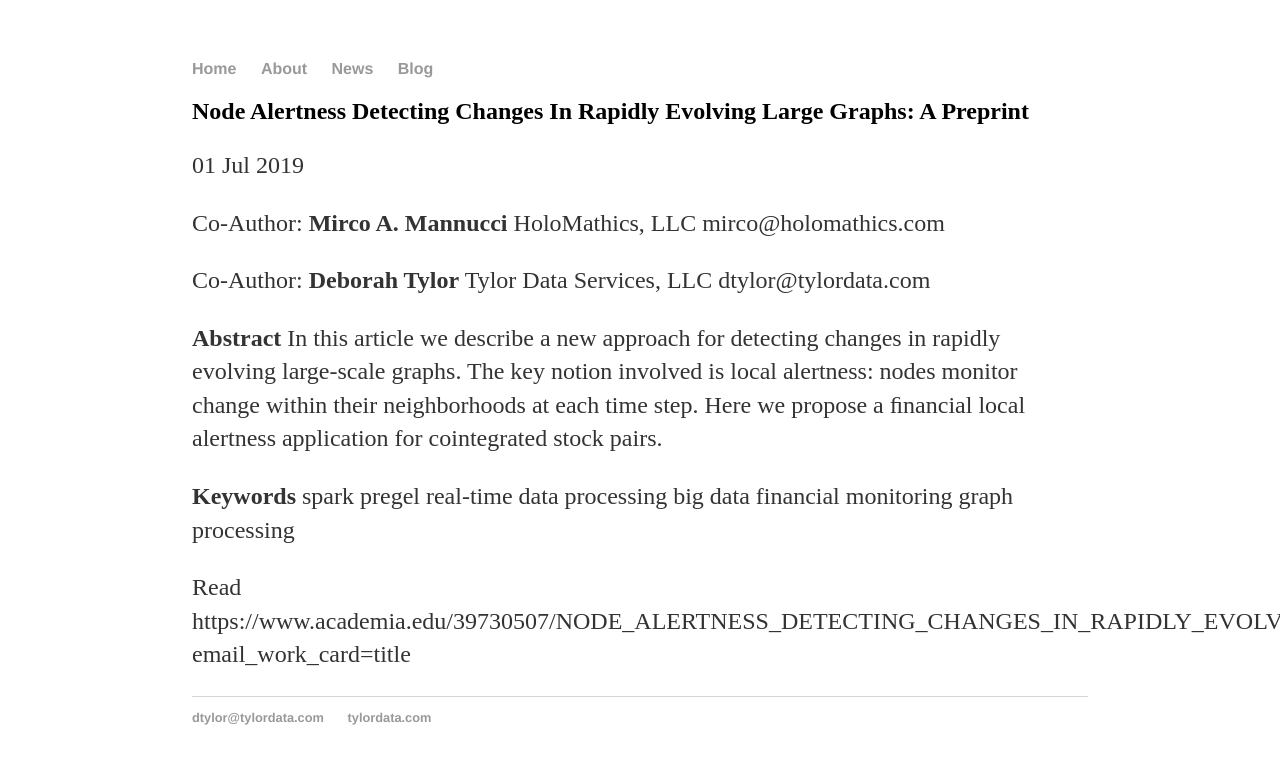
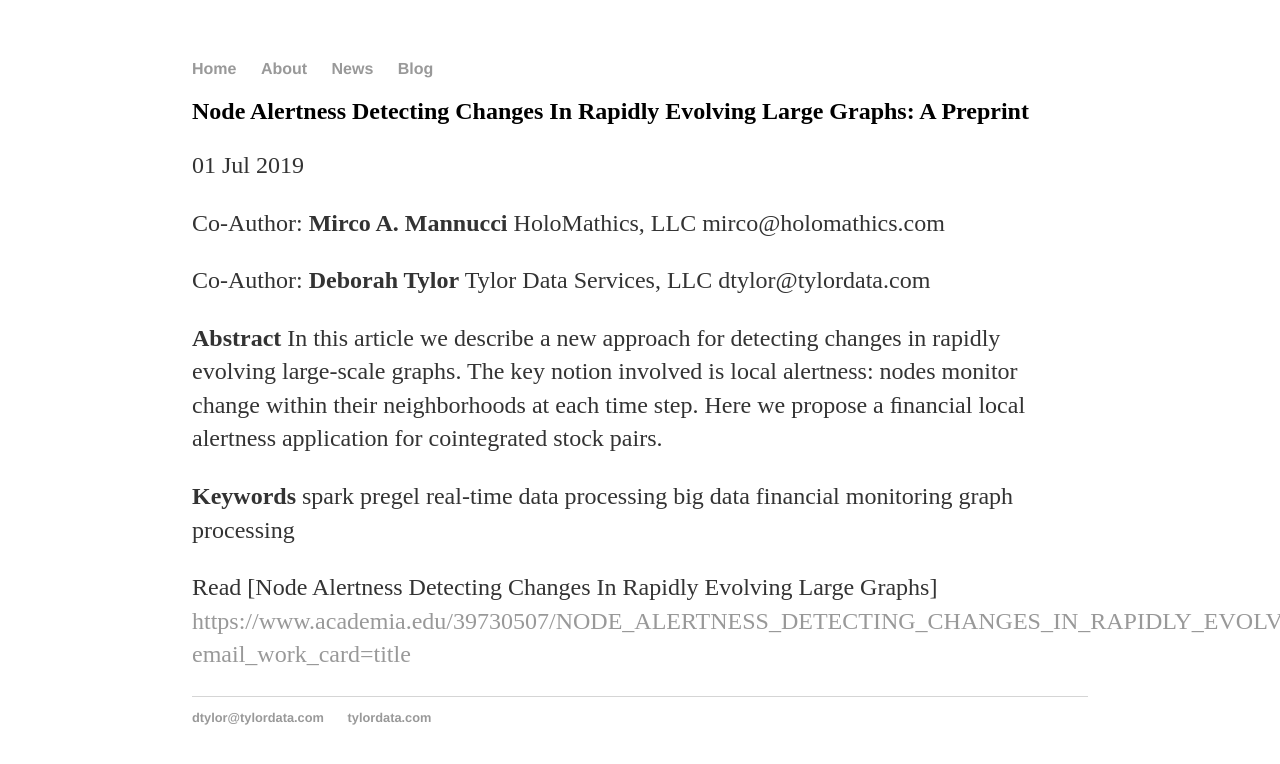
Before and after one commit to dtylor/dtylor.github.io, a Jekyll site: the page built from _posts/2019-07-01-Node-Alertness-Detecting-Changes-In-Rapidly-Evolving-Large-Graphs.md, in a window 1280 px wide. Shown: the top 764 px of the page. Built offline with Jekyll 4.4.1, drawn with Linux system fonts in a browser that asks for light colours.

Commit message:
Update 2019-07-01-Node-Alertness-Detecting-Changes-In-Rapidly-Evolving-Large-Graphs.md

```diff
--- a/_posts/2019-07-01-Node-Alertness-Detecting-Changes-In-Rapidly-Evolving-Large-Graphs.md
+++ b/_posts/2019-07-01-Node-Alertness-Detecting-Changes-In-Rapidly-Evolving-Large-Graphs.md
@@ -22,4 +22,4 @@ time step. Here we propose a ﬁnancial local alertness application for cointegr
 **Keywords**
 spark  pregel  real-time data processing  big data  financial monitoring  graph processing
 
-Read https://www.academia.edu/39730507/NODE_ALERTNESS_DETECTING_CHANGES_IN_RAPIDLY_EVOLVING_GRAPHS?email_work_card=title
+Read [Node Alertness Detecting Changes In Rapidly Evolving Large Graphs] <https://www.academia.edu/39730507/NODE_ALERTNESS_DETECTING_CHANGES_IN_RAPIDLY_EVOLVING_GRAPHS?email_work_card=title>
```
